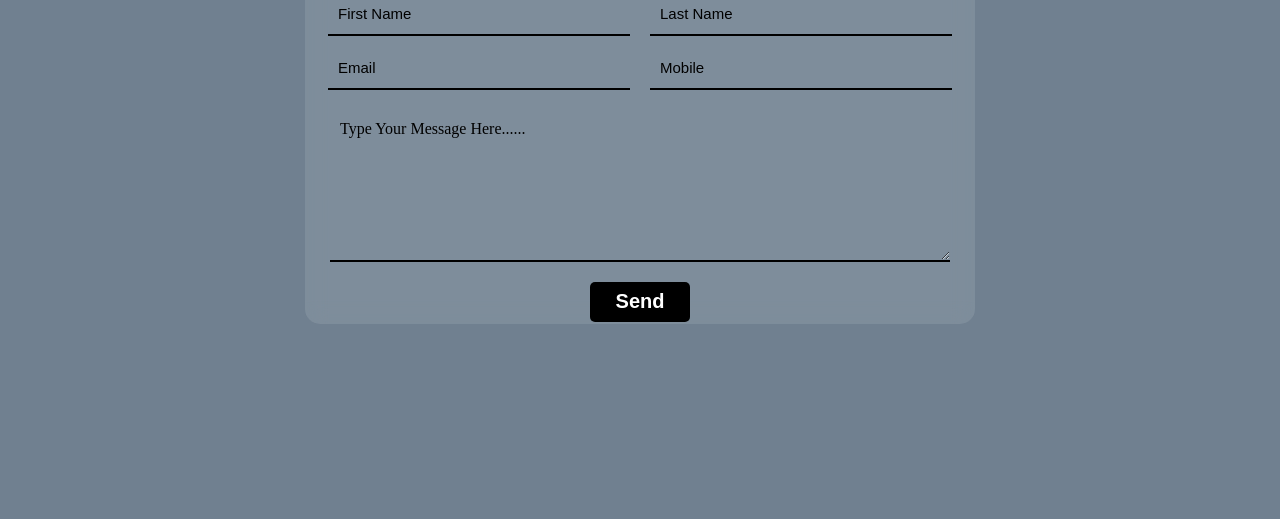
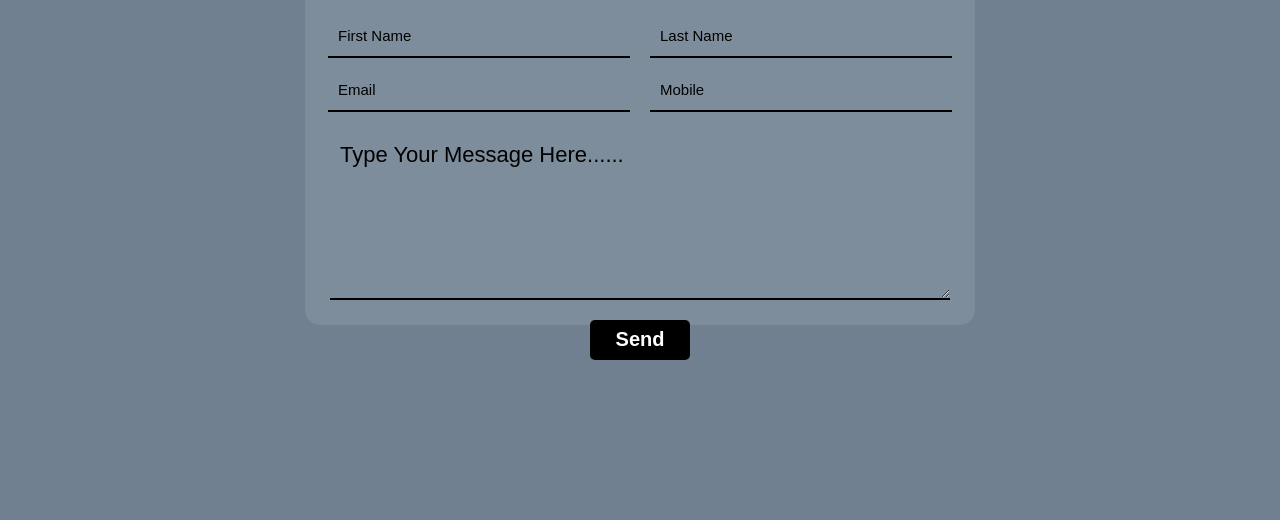
Before and after one commit to whilly0/Tourweb, a plain HTML site: page contactus.html in a window 1280 px wide. Shown: the part 353-873 px from the top of the page. Drawn offline with Linux system fonts and the light colour scheme.

Commit message:
Update contactus.css

```diff
--- a/contactus.css
+++ b/contactus.css
@@ -30,6 +30,14 @@
                 color: purple;
             }
 
+            body {
+                font-family: Arial, sans-serif;
+                background-color: white;
+                font-size: 22px;
+                margin:0;
+                padding:0;
+               box-sizing :border-box;
+            }
 
             .container{
                 min-height: 100vh;
```
